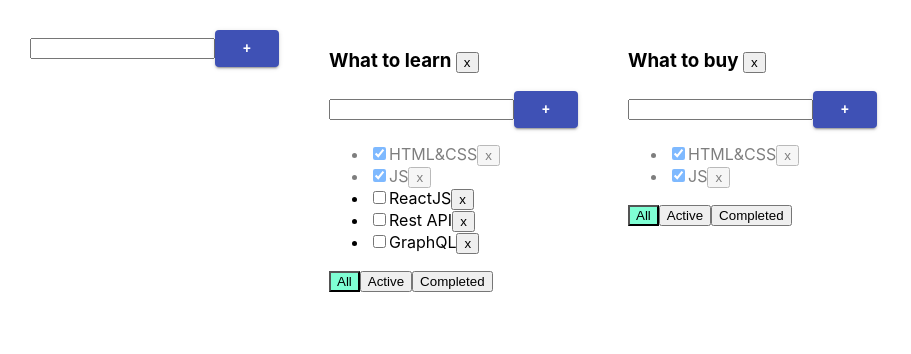
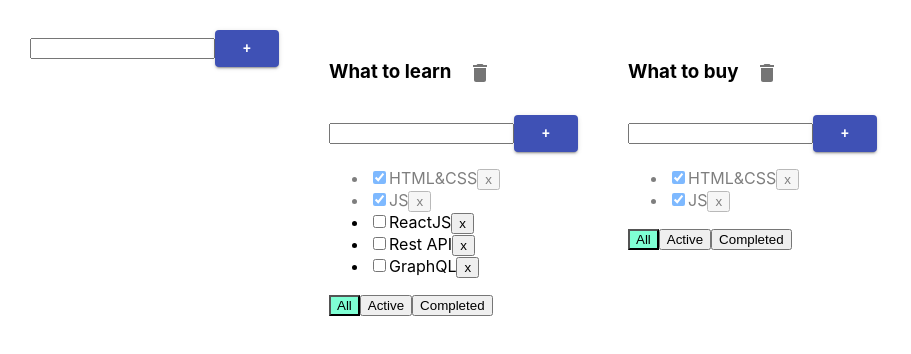
Before and after one commit to bohdanloik/todolist_4, a React (Create React App) app: page / in a window 1280 px wide. Shown: the top 354 px of the page, without its empty margins (0-911 px from the left). Built offline with nearby package versions, Linux system fonts and the light colour scheme.

Commit message:
add delete todolist icon

```diff
--- a/src/Todolist.tsx
+++ b/src/Todolist.tsx
@@ -1,3 +1,5 @@
+import { IconButton } from '@material-ui/core';
+import { Delete } from '@material-ui/icons';
 import React, {ChangeEvent, ChangeEventHandler} from 'react';
 import { AddItemForm } from './AddItemForm';
 import {FilterValuesType} from './App';
@@ -40,8 +42,14 @@ export function Todolist(props: PropsType) {
     }
     return <div>
 
-        <h3><EditableSpan title={props.title} onChange={changeTodoListTitle}/>  <button onClick={removeTodoList}>x</button></h3>
+        <h3><EditableSpan title={props.title} onChange={changeTodoListTitle}/>   <IconButton aria-label="delete" onClick={removeTodoList}>
+            <Delete />
+        </IconButton>
+        </h3>
+
+
         <AddItemForm addItem={addTask}/>
+
         <ul>
             {
                 props.tasks.map(t => {
```
